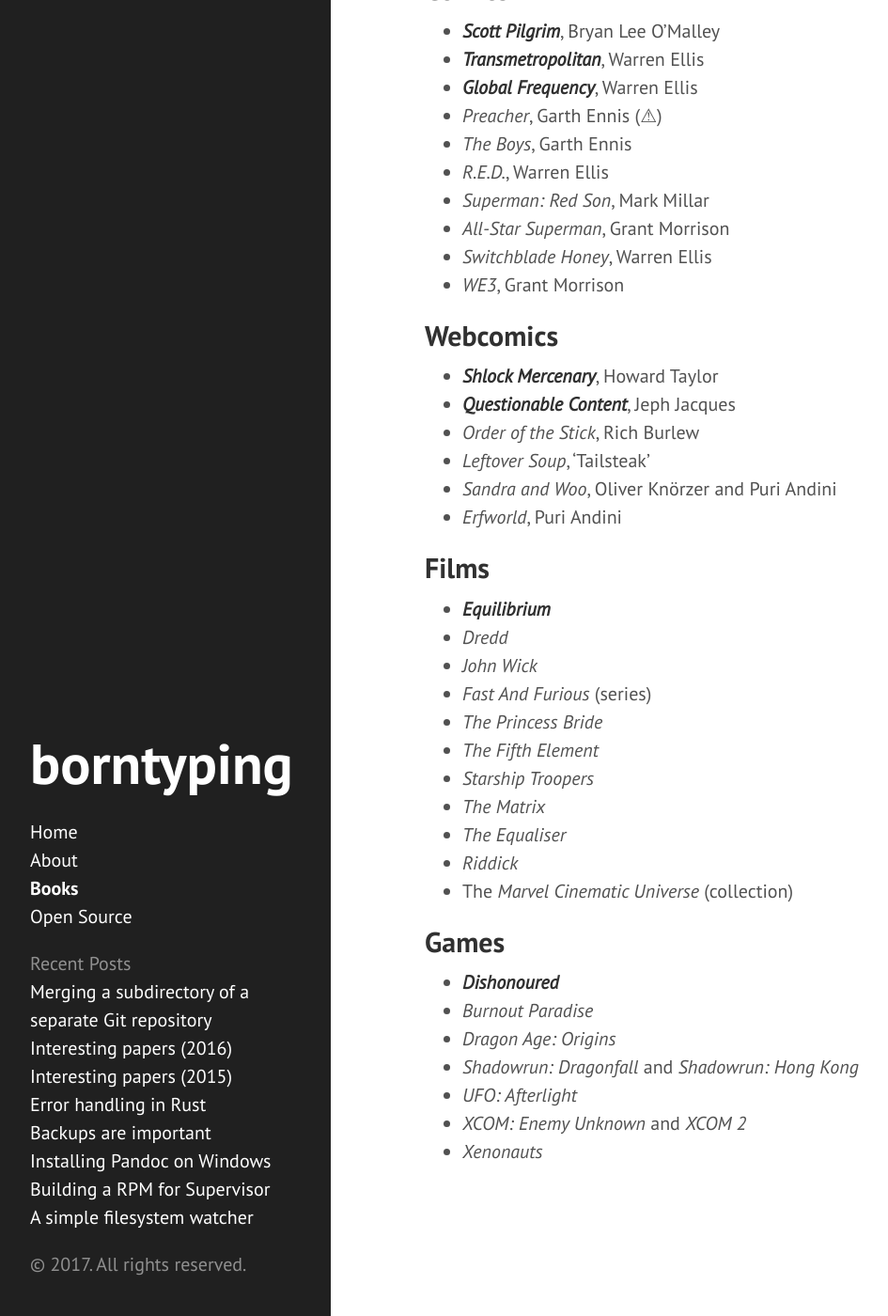
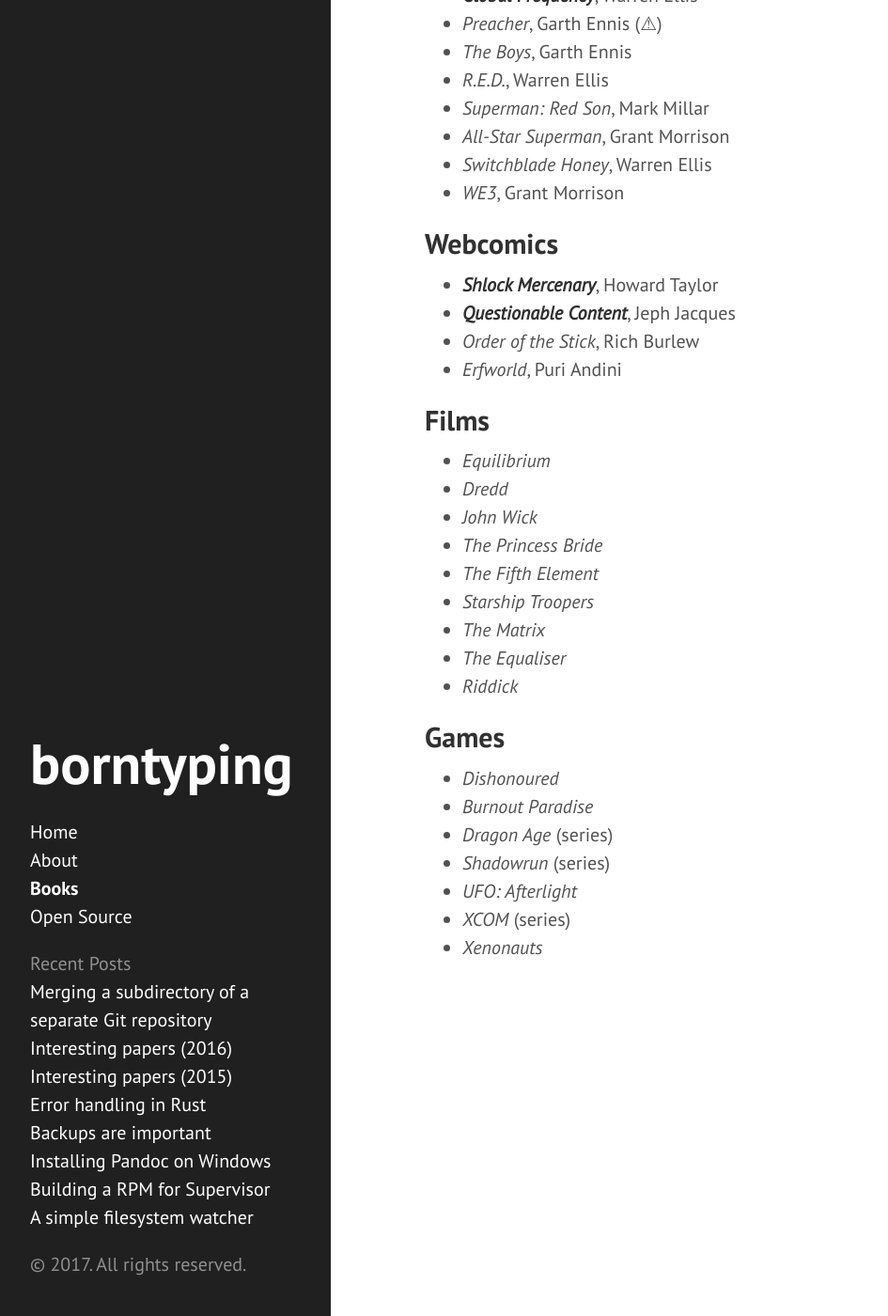
Before and after one commit to borntyping/borntyping.github.io, a Jekyll site: the page built from books.md, in a window 1280 px wide and 1400 px high, scrolled down 1305 px. Shown: the whole window at 94% size, without its empty margins (8-953 px from the left). Built offline with Jekyll 4.4.1, drawn with Linux system fonts in a browser that asks for light colours; some of the changed text lies outside the part shown.

Commit message:
Update books.md

```diff
--- a/books.md
+++ b/books.md
@@ -17,9 +17,9 @@
 - _**The Edge Chronicles**_, Chris Riddell and Paul Stewart (series)
 - _**Imperial Radch**_, Ann Leckie (series)
 - _**The Metamorphosis of Prime Intellect**_, Roger Williams ([read online][PI], &#9888;)
-- _Ready Player One_, Ernest Cline
 - _Snow Crash_, Neal Stephenson
 - _The Southern Reach_, Jeff VanderMeer (series)
+- _The Reality Dysfunction_, Peter F. Hamilton (series, &#9888;)
 - _Tuf Voyaging_, George RR Martin.
 - _Redshirts_, John Scalzi
 - _Ptolemy's Gate_, Jonathan Stroud (series)
@@ -29,11 +29,7 @@
 - _The Expanse_, James S. A. Corey (series)
 - _The Forever War_, Joe Haldeman
 - _The Lives of Tao_, Wesley Chu (first in series)
-- _The Reality Dysfunction_, Peter F. Hamilton (first in series, &#9888;)
-
-## Fanfiction
-
-- _**Harry Potter and the Methods of Rationality**_, Eliezer Yudkowsky
+- _Harry Potter and the Methods of Rationality_, Eliezer Yudkowsky
 
 ## Comics
 
@@ -53,32 +49,28 @@
 - _**Shlock Mercenary**_, Howard Taylor
 - _**Questionable Content**_, Jeph Jacques
 - _Order of the Stick_, Rich Burlew
-- _Leftover Soup_, 'Tailsteak'
-- _Sandra and Woo_, Oliver Knörzer and Puri Andini
 - _Erfworld_, Puri Andini
 
 ## Films
 
-- _**Equilibrium**_
+- _Equilibrium_
 - _Dredd_
 - _John Wick_
-- _Fast And Furious_ (series)
 - _The Princess Bride_
 - _The Fifth Element_
 - _Starship Troopers_
 - _The Matrix_
 - _The Equaliser_
 - _Riddick_
-- The _Marvel Cinematic Universe_ (collection)
 
 ## Games
 
-- _**Dishonoured**_
+- _Dishonoured_
 - _Burnout Paradise_
-- _Dragon Age: Origins_
-- _Shadowrun: Dragonfall_ and _Shadowrun: Hong Kong_
+- _Dragon Age_ (series)
+- _Shadowrun_ (series)
 - _UFO: Afterlight_
-- _XCOM: Enemy Unknown_ and _XCOM 2_
+- _XCOM_ (series)
 - _Xenonauts_
 
 [PI]: http://localroger.com/prime-intellect/
```
